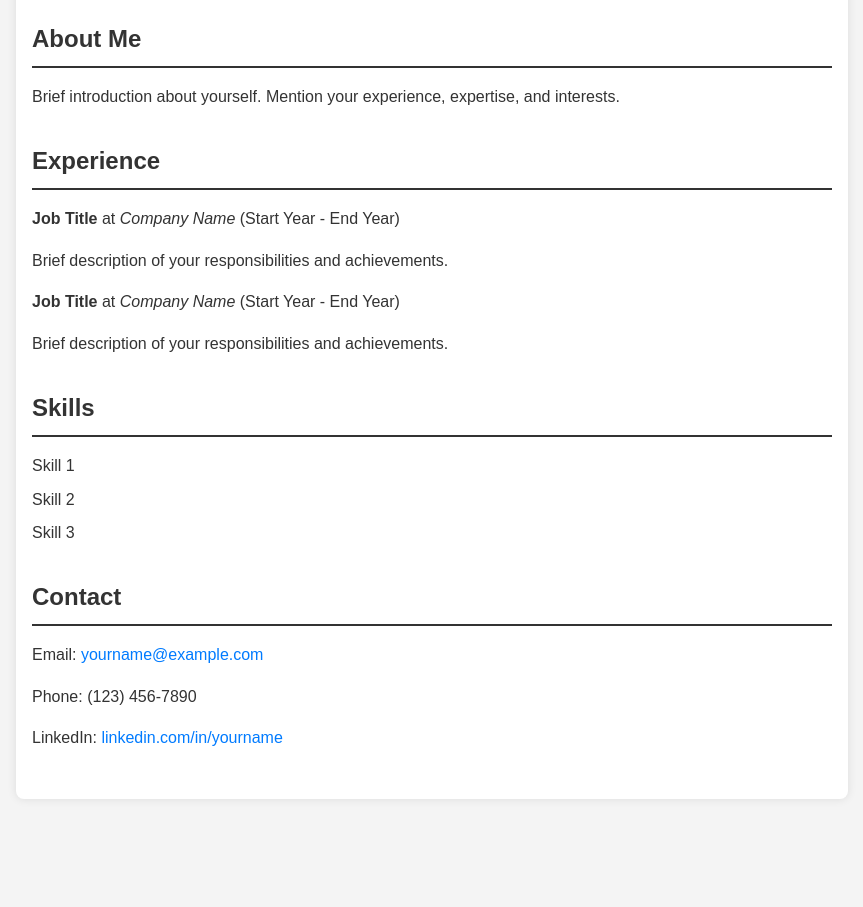
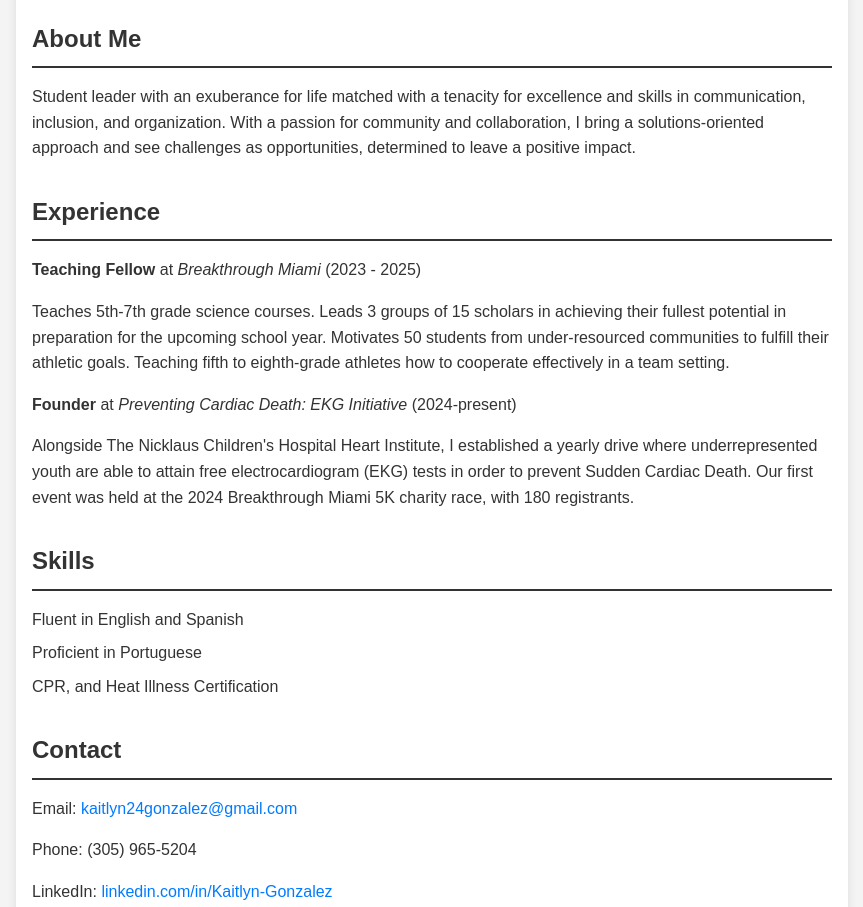
Before and after one commit to kaitlyn24gonzalez-glitch/kaitlyn24gonzalez-glitch.github.io, a plain HTML site: page index.html in a window 1280 px wide. Shown: the part 962-1869 px from the top of the page, without its empty margins (208-1071 px from the left). Before the commit the page ends 1793 px from the top, so only its background shows below. Drawn offline with Linux system fonts and the light colour scheme.

Commit message:
Update index.html
Happy Happy Yay!

```diff
--- a/index.html
+++ b/index.html
@@ -87,28 +87,31 @@
     <img src="assests/headshot.jpeg">
       <section id="about">
         <h2>About Me</h2>
-        <p> Brief introduction about yourself. Mention your experience, expertise, and interests. </p>
+        <p> Student leader with an exuberance for life matched with a tenacity for excellence and skills in communication, inclusion, and organization. With a passion for community and collaboration, I bring a solutions-oriented approach and see challenges as opportunities, determined to leave a positive impact.
+ </p>
       </section>
     <section id="experience">
         <h2>Experience</h2>
         <ul>
-          <li> <strong>Job Title</strong> at <em>Company Name</em> (Start Year - End Year) <p>Brief description of your responsibilities and achievements.</p> </li>
-          <li> <strong>Job Title</strong> at <em>Company Name</em> (Start Year - End Year) <p>Brief description of your responsibilities and achievements.</p> </li>
+          <li> <strong>Teaching Fellow</strong> at <em>Breakthrough Miami</em> (2023 - 2025) <p>Teaches 5th-7th grade science courses. Leads 3 groups of 15 scholars in achieving their fullest potential in preparation for the upcoming school year.
+Motivates 50 students from under-resourced communities to fulfill their athletic goals. Teaching fifth to eighth-grade athletes how to cooperate effectively in a team setting.
+</p> </li>
+          <li> <strong>Founder</strong> at <em>Preventing Cardiac Death: EKG Initiative</em> (2024-present) <p>Alongside The Nicklaus Children's Hospital Heart Institute, I established a yearly drive where underrepresented youth are able to attain free electrocardiogram (EKG) tests in order to prevent Sudden Cardiac Death.  Our first event was held at the 2024 Breakthrough Miami 5K charity race, with 180 registrants.</p> </li>
         </ul>
       </section>
       <section id="skills">
         <h2>Skills</h2>
         <ul>
-          <li>Skill 1</li>
-          <li>Skill 2</li>
-          <li>Skill 3</li>
+          <li>Fluent in English and Spanish</li>
+          <li>Proficient in Portuguese</li>
+          <li>CPR, and Heat Illness Certification</li>
         </ul>
       </section>
       <section id="contact">
         <h2>Contact</h2>
-        <p>Email: <a href="mailto:yourname@example.com">yourname@example.com</a></p>
-        <p>Phone: (123) 456-7890</p>
-        <p>LinkedIn: <a href="https://www.linkedin.com/in/yourname" target="_blank">linkedin.com/in/yourname</a></p>
+        <p>Email: <a href="mailto:kaitlyn24gonzalez@gmail.com">kaitlyn24gonzalez@gmail.com</a></p>
+        <p>Phone: (305) 965-5204</p>
+        <p>LinkedIn: <a href="https://www.linkedin.com/in/Kaitlyn-Gonzalez" target="_blank">linkedin.com/in/Kaitlyn-Gonzalez</a></p>
       </section>
     </main>
   </body>
```
